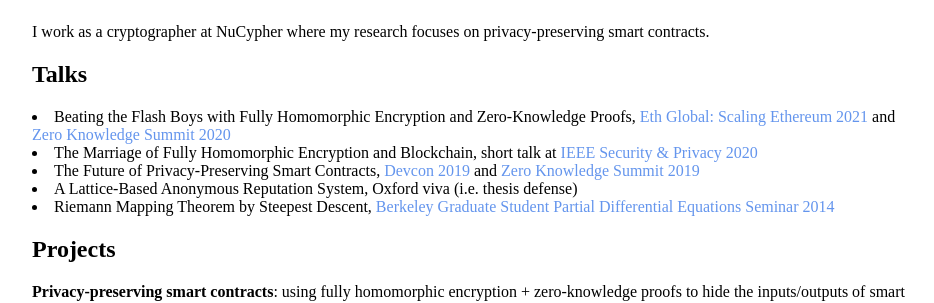
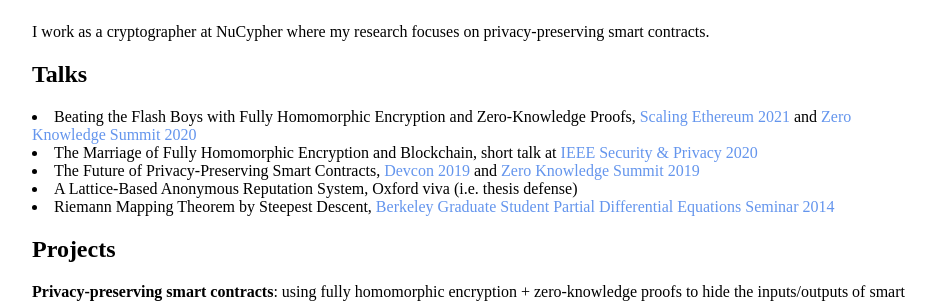
Before and after one commit to ravital/ravital.github.io, a Jekyll site: the page built from about/index.html, in a window 1280 px wide. Shown: the part 135-438 px from the top of the page, without its empty margins (160-1094 px from the left). Built offline with Jekyll 4.4.1, drawn with Linux system fonts in a browser that asks for light colours.

Commit message:
Update index.html

```diff
--- a/about/index.html
+++ b/about/index.html
@@ -9,7 +9,7 @@
 
 
 			<h2>Talks</h2>
-			<li>Beating the Flash Boys with Fully Homomorphic Encryption and Zero-Knowledge Proofs, <a href="https://scaling.ethglobal.co">Eth Global: Scaling Ethereum 2021</a> and <a href="https://www.zksummit.com/">Zero Knowledge Summit 2020</a></li>
+			<li>Beating the Flash Boys with Fully Homomorphic Encryption and Zero-Knowledge Proofs, <a href="https://scaling.ethglobal.co">Scaling Ethereum 2021</a> and <a href="https://www.zksummit.com/">Zero Knowledge Summit 2020</a></li>
 			<li>The Marriage of Fully Homomorphic Encryption and Blockchain, short talk at <a href="https://www.ieee-security.org/TC/SP2020/program-shorttalks.html">IEEE Security & Privacy 2020</a></li>
 			<li>The Future of Privacy-Preserving Smart Contracts,  <a href="https://archive.devcon.org/">Devcon 2019</a> and <a href="https://www.zeroknowledge.fm/summit">Zero Knowledge Summit 2019</a></li>
 			<li>A Lattice-Based Anonymous Reputation System, Oxford viva (i.e. thesis defense)</li>
```
